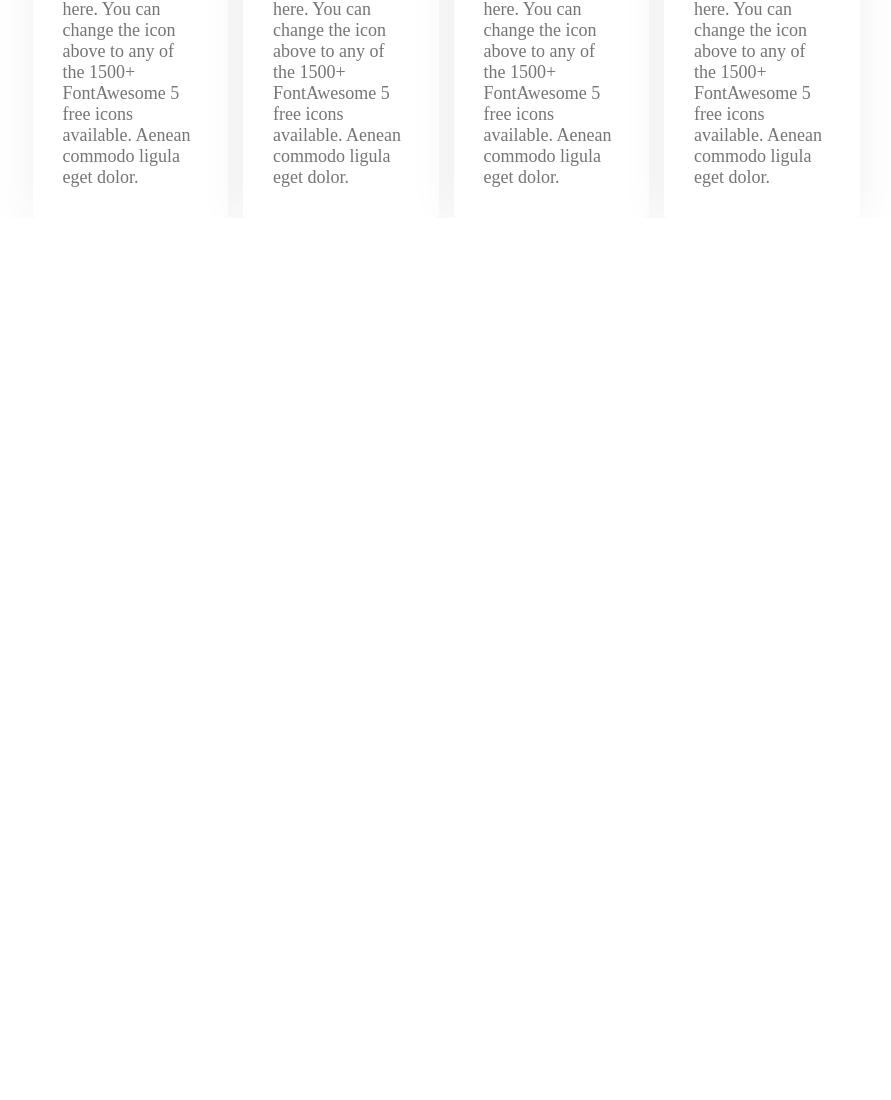
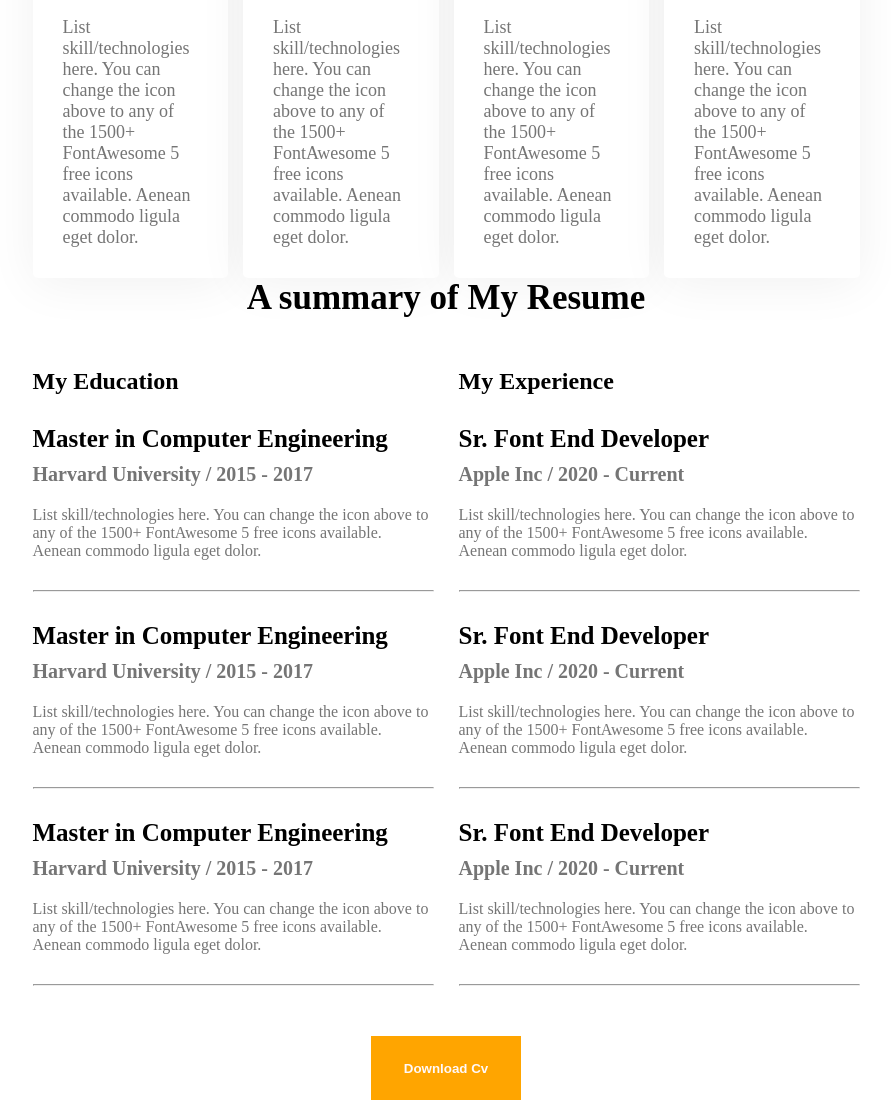
Before and after one commit to mehedi1802hasan/developer-portfolio, a plain HTML site: page images/index.html in a window 1280 px wide. Shown: the part 1832-2932 px from the top of the page, without its empty margins (194-1085 px from the left). Before the commit the page ends 2050 px from the top, so only its background shows below. Drawn offline with Linux system fonts and the light colour scheme.

Commit message:
added resume section

```diff
--- a/images/index.html
+++ b/images/index.html
@@ -83,7 +83,64 @@
 </div>
 </section>
 <!--resume section-->
+<section class="resume">
+    <h3 class="section-title">A summary of My Resume
 
+    </h3>
+    <div class="resume-contant">
+        <div>
+            <h2 class="resume-title">
+                My Education            </h2>
+        <div class="resume-item">
+            <h4 class="title">Master in Computer Engineering</h4>
+            <h5 class="sub-title">Harvard University / 2015 - 2017</h5>
+            <p class="description">List skill/technologies here. You can change the icon above
+                to any of the 1500+ FontAwesome 5 free icons available. Aenean commodo ligula eget dolor.</p>
+        </div>
+        <hr>
+        <div class="resume-item">
+            <h4 class="title">Master in Computer Engineering</h4>
+            <h5 class="sub-title">Harvard University / 2015 - 2017</h5>
+            <p class="description">List skill/technologies here. You can change the icon above
+                to any of the 1500+ FontAwesome 5 free icons available. Aenean commodo ligula eget dolor.</p>
+        </div>
+        <hr> <div class="resume-item">
+            <h4 class="title">Master in Computer Engineering</h4>
+            <h5 class="sub-title">Harvard University / 2015 - 2017</h5>
+            <p class="description">List skill/technologies here. You can change the icon above
+                to any of the 1500+ FontAwesome 5 free icons available. Aenean commodo ligula eget dolor.</p>
+        </div>
+        <hr>
+        </div>
+            <div>
+                <h2 class="resume-title">
+                    My Experience                </h2>
+                <div class="resume-item">
+                    <h4 class="title">Sr. Font End Developer</h4>
+                    <h5 class="sub-title">Apple Inc / 2020 - Current</h5>
+                    <p class="description">List skill/technologies here. You can change the icon above
+                        to any of the 1500+ FontAwesome 5 free icons available. Aenean commodo ligula eget dolor.</p>
+                </div>
+                <hr>
+                <div class="resume-item">
+                    <h4 class="title">Sr. Font End Developer</h4>
+                    <h5 class="sub-title">Apple Inc / 2020 - Current</h5>
+                    <p class="description">List skill/technologies here. You can change the icon above
+                        to any of the 1500+ FontAwesome 5 free icons available. Aenean commodo ligula eget dolor.</p>
+                </div>
+                <hr> <div class="resume-item">
+                    <h4 class="title">Sr. Font End Developer</h4>
+                    <h5 class="sub-title">Apple Inc / 2020 - Current</h5>
+                    <p class="description">List skill/technologies here. You can change the icon above
+                        to any of the 1500+ FontAwesome 5 free icons available. Aenean commodo ligula eget dolor.</p>
+                </div>
+                <hr>
+                </div> </div>
+                <div class="resume-button">
+                    <button class="btn-primary">Download Cv</button>
+                </div>
+    </div>
+</section>
 </main>
 </body>
 </html>
--- a/images/styles/portfolio.css
+++ b/images/styles/portfolio.css
@@ -80,6 +80,7 @@ padding: 130px 150px;
     font-weight: 700;
     font-size: 35px;
     text-align: center;
+    margin-bottom: 50px;;
 }
 .section-description{
     font-weight: 400;
@@ -115,3 +116,36 @@ section-what{
     font-weight: 700;
     font-size: 20px;
 }
+/*resume style*/
+.resume{
+
+}
+.resume-contant{
+display:flex;
+gap:25px;
+}
+.resume .title{
+color:black;
+font-size: 25px;
+font-weight: 700;
+margin-bottom: 10px;
+}
+.resume .sub-title{
+    color: #757575;
+    font-weight: 600;
+    font-size: 20px;
+    margin-bottom: 20px;
+
+}
+.resume .description{
+    color:#757575;
+
+}
+.resume-item{
+    margin-bottom: 30px;
+    margin-top: 30px;
+}
+.resume-button{
+    text-align: center;
+    margin-top: 50px;
+}
```
